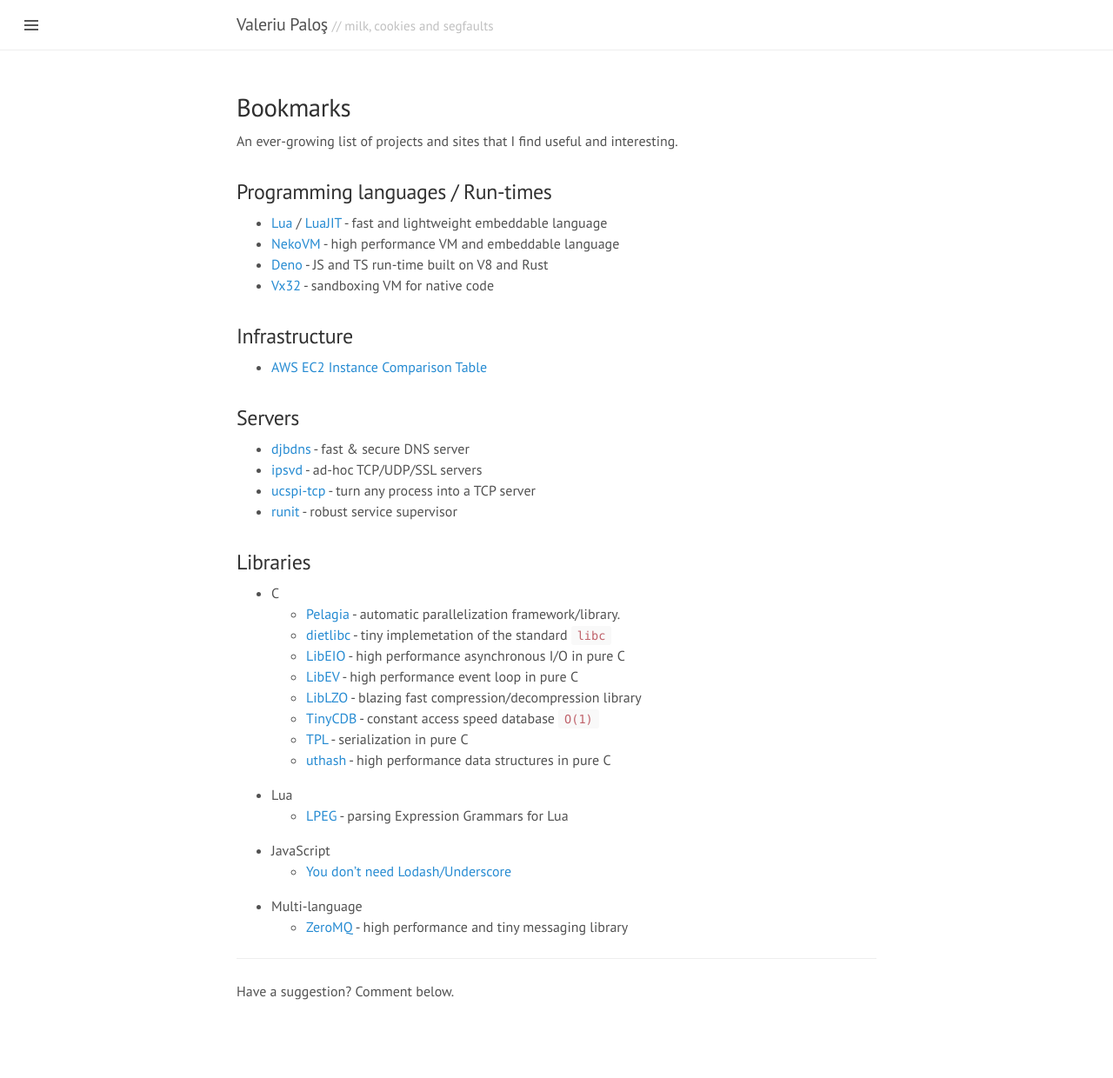
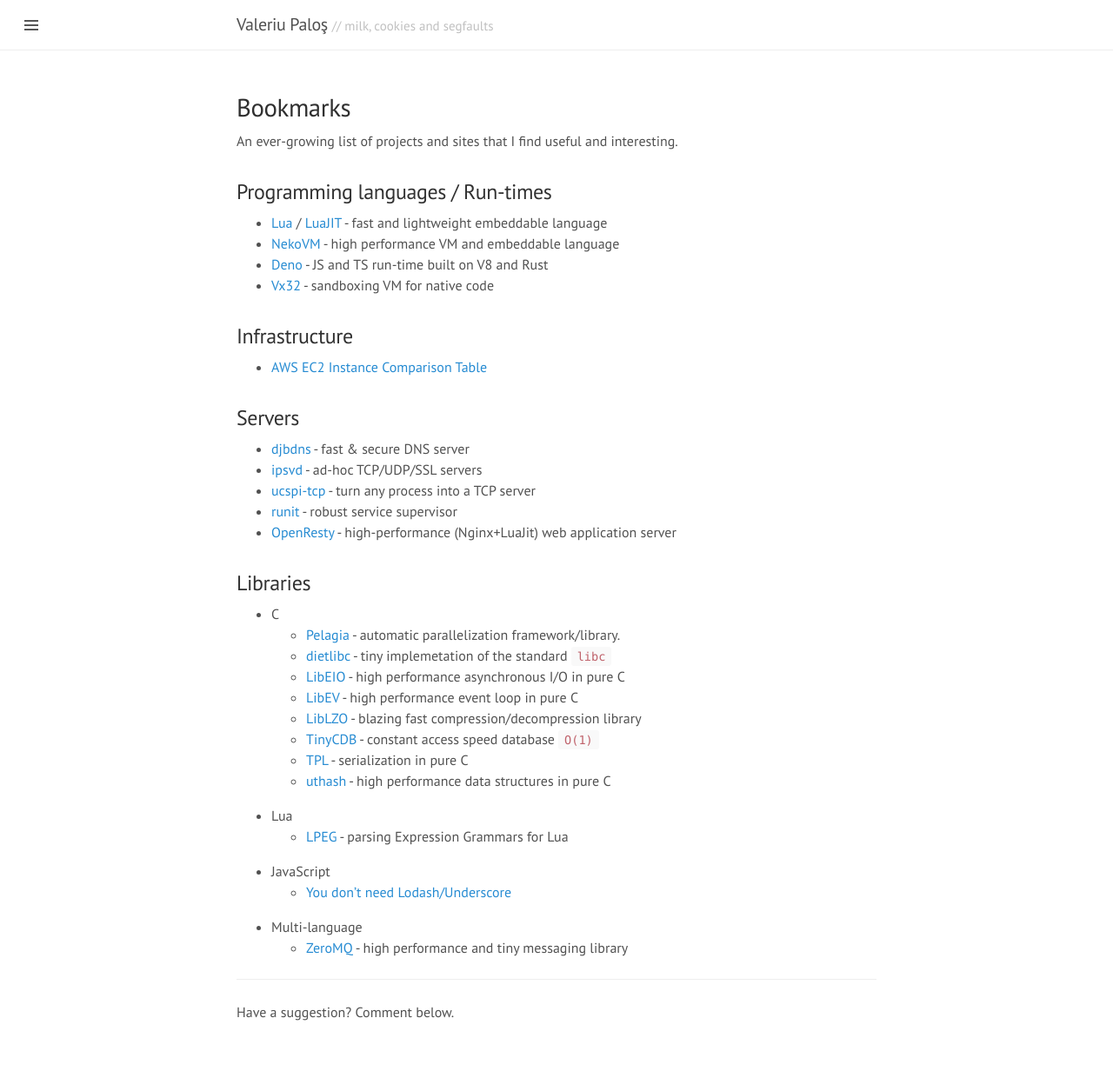
Before and after one commit to vpalos/vpalos.github.io, a Jekyll site: the page built from bookmarks.md, in a window 1280 px wide. Shown: the whole page at 87% size. Built offline with Jekyll 4.4.1, drawn with Linux system fonts in a browser that asks for light colours; comment, search, counter and statistics services are not loaded; before the commit the page ends 1216 px from its top, so only the background shows below that.

Commit message:
Update bookmarks.md

```diff
--- a/bookmarks.md
+++ b/bookmarks.md
@@ -23,6 +23,7 @@
 - [ipsvd](http://smarden.org/ipsvd/index.html) - ad-hoc TCP/UDP/SSL servers
 - [ucspi-tcp](https://cr.yp.to/ucspi-tcp.html) - turn any process into a TCP server
 - [runit](http://smarden.org/runit/) - robust service supervisor
+- [OpenResty](https://openresty.org/) - high-performance (Nginx+LuaJit) web application server
 
 ## Libraries
 
```
